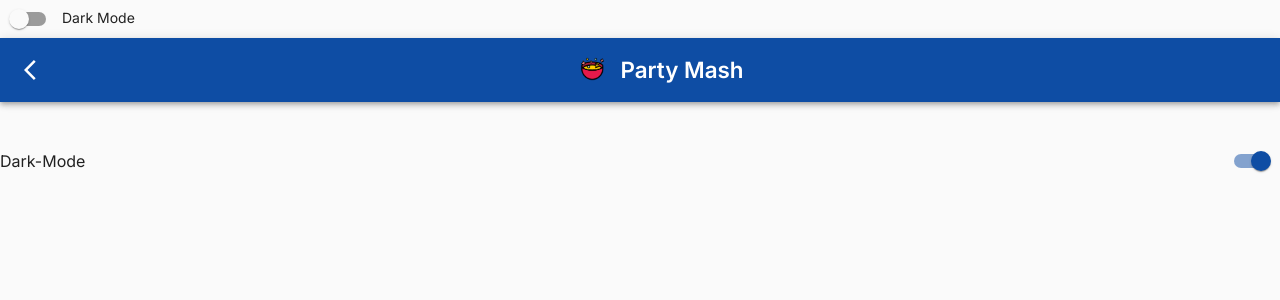
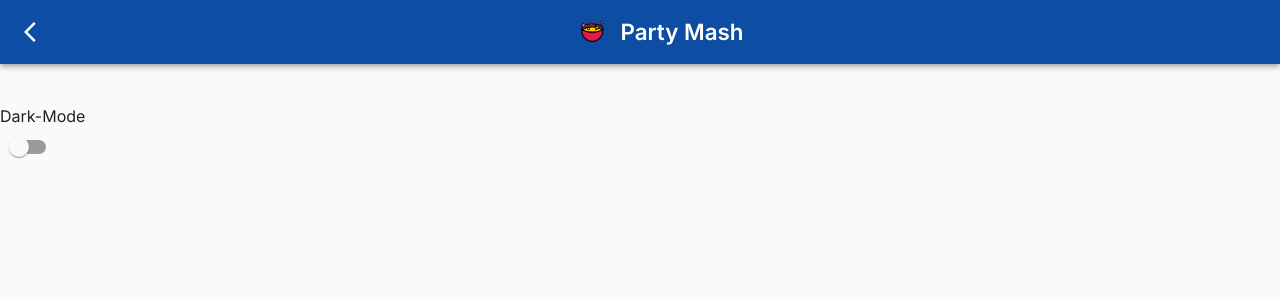
Before and after one commit to MManthey/PartyMash, a React (Create React App) app: page /globalSettings in a window 1280 px wide. Shown: the top 300 px of the page. Built offline with nearby package versions, Linux system fonts and the light colour scheme.

Commit message:
Dark Mode switch in den globalen Einstelleungen

```diff
--- a/src/App.js
+++ b/src/App.js
@@ -70,14 +70,20 @@ function App() {
   return (
     <ThemeProvider theme={theme}>
       <CssBaseline />
-      <ToggleSwitch checked={darkState} onChange={handleThemeChange} /> Dark
-      Mode
-      {/** TODO wie state in subcomponente durch router hindurch */}
       <Router>
         <div>
           <Switch>
             <Route path="/" exact component={Home} />
-            <Route path="/globalSettings" component={GlobalSettings} />
+            <Route
+              path="/globalSettings"
+              render={(props) => (
+                <GlobalSettings
+                  {...props}
+                  checked={darkState}
+                  onChange={handleThemeChange}
+                />
+              )}
+            />
             <Route path="/tournamentOverview" component={TournamentOverview} />
             <Route path="/teamZuordnen" component={TeamZuordnenPage} />
             <Route path="/tournamentPreview" component={TournamentPreview} />
--- a/src/pages/GlobalSettings.js
+++ b/src/pages/GlobalSettings.js
@@ -2,6 +2,7 @@ import React from "react";
 import NavBar from "../components/NavBar";
 import Grid from "@material-ui/core/Grid";
 import SettingsElement from "../components/SettingsElement";
+import Switch from "@material-ui/core/Switch";
 
 function renderSettings(items) {
   return items.map((item) => (
@@ -11,7 +12,7 @@ function renderSettings(items) {
   ));
 }
 
-function GlobalSettings() {
+function GlobalSettings(props) {
   const settingElements = [{ text: "Dark-Mode", controlElement: "switch" }];
   return (
     <div>
@@ -24,7 +25,15 @@ function GlobalSettings() {
         alignItems="stretch"
         spacing={6}
       >
-        {renderSettings(settingElements)}
+        <Grid item>
+          <SettingsElement text="Dark-Mode" />
+          <Switch
+            checked={props.checked}
+            onChange={props.onChange}
+            color="primary"
+            name="Dark-Mode"
+          />
+        </Grid>
       </Grid>
     </div>
   );
```
